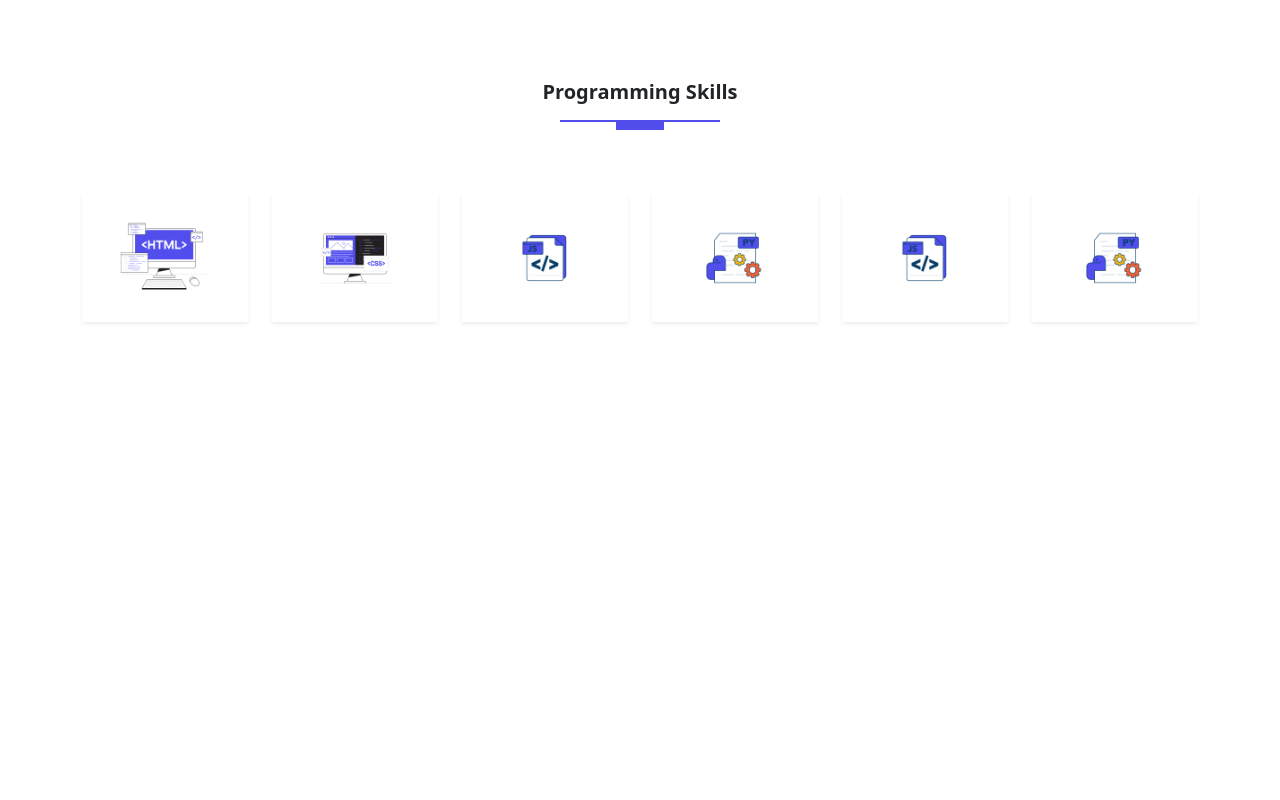
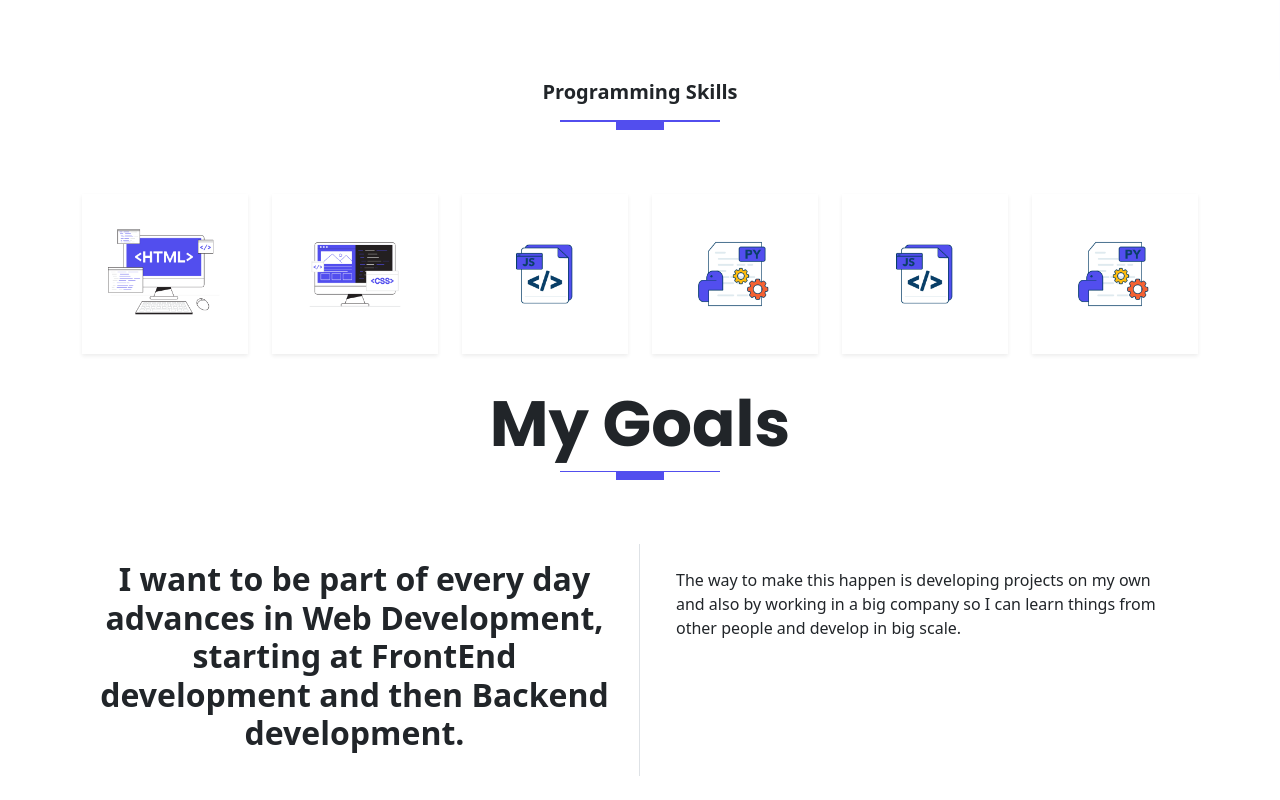
Before and after one commit to Abzazuet/Portfolio-BS-SASS, a website: page index.html in a window 1280 px wide. Shown: the part 864-1664 px from the top of the page. Before the commit the page ends 1218 px from the top, so only its background shows below. Drawn offline with nearby package versions, Linux system fonts and the light colour scheme.

Commit message:
Goals finished
Start of services I can provide

```diff
--- a/index.html
+++ b/index.html
@@ -76,8 +76,9 @@
               <span class="display-2--intro">Hello! My name is Abel</span>
               <span class="display-2--description lh-base">
                 I'm a self-taught programmer in search of getting new job
-                opportunities. I have taught myself HTML, CSS, JS, bootstrap, SASS, Python and
-                Dart. I also learned C while studying my Bachelor's.
+                opportunities. I have taught myself HTML, CSS, JS, Bootstrap,
+                SASS and Dart. I also learned C and Python while studying my
+                Bachelor's in Biomedical Engineering.
               </span>
             </h1>
             <button type="button" class="rounded-pill btn-rounded">
@@ -194,7 +195,37 @@
         </div>
       </div>
     </section>
-
+    <!--SERVICES-->
+    <section id="goals" class="my-goals">
+      <div class="container">
+        <div class="row text-center">
+          <h1 class="display-3 fw-bold">My Goals</h1>
+          <div class="heading-line mb-5"></div>
+        </div>
+      </div>
+      <!--START DESCRIPTION CONTENT-->
+      <div class="container">
+        <div class="row pt-0 pb-2 mt-0 mb-3">
+          <div class="col-md-6 border-right">
+            <div class="bg-white p-3">
+              <h2 class="fw-bold text-center">
+                I want to be part of every day advances in Web Development,
+                starting at FrontEnd development and then Backend development.
+              </h2>
+            </div>
+          </div>
+          <div class="col-md-6">
+            <div class="bg-white p-4 text-start">
+              <p class="fw-light">
+                The way to make this happen is developing projects on my own and
+                also by working in a big company so I can learn things from other
+                people and develop in big scale.
+              </p>
+            </div>
+          </div>
+        </div>
+      </div>
+    </section>
     <!--IMPORTANT TO INCLUDE JQUERY BEFORE BOOTSRAP-->
     <script src="https://code.jquery.com/jquery-2.1.3.min.js"></script>
     <script src="node_modules/glightbox/dist/js/glightbox.min.js"></script>
--- a/scss/components/_typography.scss
+++ b/scss/components/_typography.scss
@@ -39,3 +39,11 @@
     margin-bottom: 1rem;
     background-color: $secondary;
 }
+//DISPLAY3
+.display-3{
+    font-family: 'Poppins', sans-serif;
+}
+.border-right{
+    border-right: .1rem solid $gray-300;
+    height: 100%;
+}
--- a/scss/sections/_skils.scss
+++ b/scss/sections/_skils.scss
@@ -3,7 +3,7 @@
 
     &__logo-box{
         width: 100%;
-        height: 8rem;
+        height: 10rem;
         margin-bottom: 2rem;
         padding: 0.5rem;
         text-align: center;
```
Also changed, not shown: assets/css/style.css, 1 other file.
